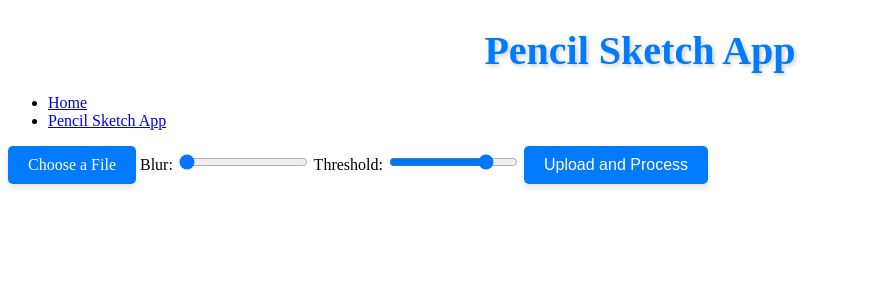
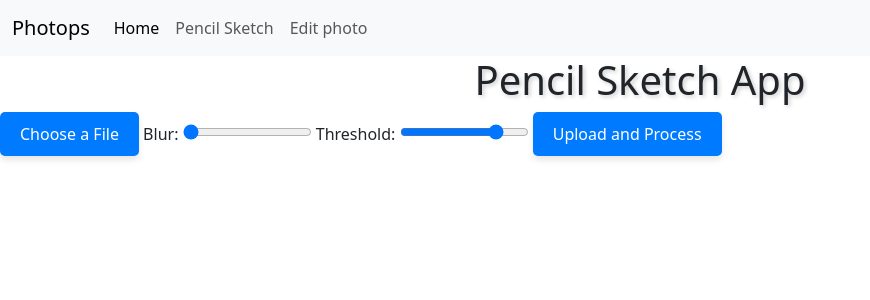
Before and after one commit to rahulbijoor/Photops, a Flask app: page /pencil_sketch in a window 1280 px wide. Shown: the top 300 px of the page, without its empty margins (0-870 px from the left). Run offline with Flask 3, Linux system fonts and the light colour scheme; some libraries are stand-ins or nearby versions.

Commit message:
Photops Navigation bar intro

```diff
--- a/templates/index.html
+++ b/templates/index.html
@@ -5,6 +5,7 @@
     <meta charset="UTF-8">
     <meta name="viewport" content="width=device-width, initial-scale=1.0">
     <title>Image Editor</title>
+    <link href="https://cdn.jsdelivr.net/npm/bootstrap@5.3.2/dist/css/bootstrap.min.css" rel="stylesheet" integrity="sha384-T3c6CoIi6uLrA9TneNEoa7RxnatzjcDSCmG1MXxSR1GAsXEV/Dwwykc2MPK8M2HN" crossorigin="anonymous">
     <link rel="stylesheet" href="{{ url_for('static', filename='style.css') }}">
     <style>
         body {
@@ -49,12 +50,13 @@
 </head>
 <body>
     <div class="container">
-        <h1>Photo Editor App</h1>
+        <h1>Photops</h1>
         <ul>
             <li><a href="{{ url_for('index') }}">Home</a></li>
             <li><a href="{{ url_for('pencil_sketch') }}">Pencil Sketch</a></li>
-            <li><a href="{{ url_for('photo_editor') }}">Edit_photo</a></li>
+            <li><a href="{{ url_for('photo_editor') }}">Edit photo</a></li>
         </ul>
     </div>
+    <script src="https://cdn.jsdelivr.net/npm/bootstrap@5.3.2/dist/js/bootstrap.bundle.min.js" integrity="sha384-C6RzsynM9kWDrMNeT87bh95OGNyZPhcTNXj1NW7RuBCsyN/o0jlpcV8Qyq46cDfL" crossorigin="anonymous"></script>
 </body>
 </html>
--- a/templates/pencil_sketch.html
+++ b/templates/pencil_sketch.html
@@ -6,16 +6,26 @@
     <meta name="viewport" content="width=device-width, initial-scale=1.0">
     <title>Pencil Sketch App</title>
     <link rel="stylesheet" href="{{ url_for('static', filename='style.css') }}">
+    <link href="https://cdn.jsdelivr.net/npm/bootstrap@5.3.2/dist/css/bootstrap.min.css" rel="stylesheet" integrity="sha384-T3c6CoIi6uLrA9TneNEoa7RxnatzjcDSCmG1MXxSR1GAsXEV/Dwwykc2MPK8M2HN" crossorigin="anonymous">
 </head>
 <body>
+    <nav class="navbar navbar-expand-lg bg-body-tertiary">
+        <div class="container-fluid">
+          <a class="navbar-brand" href="#">Photops</a>
+          <button class="navbar-toggler" type="button" data-bs-toggle="collapse" data-bs-target="#navbarNavAltMarkup" aria-controls="navbarNavAltMarkup" aria-expanded="false" aria-label="Toggle navigation">
+            <span class="navbar-toggler-icon"></span>
+          </button>
+          <div class="collapse navbar-collapse" id="navbarNavAltMarkup">
+            <div class="navbar-nav">
+              <a class="nav-link active" aria-current="page" href="{{ url_for('index') }}">Home</a>
+              <a class="nav-link" href="{{ url_for('pencil_sketch') }}">Pencil Sketch</a>
+              <a class="nav-link" href="{{ url_for('photo_editor') }}">Edit photo</a>
+            </div>
+          </div>
+        </div>
+      </nav>
     <h1>Pencil Sketch App</h1>
-    <nav>
-        <ul>
-            <li><a href="{{ url_for('index') }}">Home</a></li>
 
-            <li><a href="{{ url_for('pencil_sketch') }}">Pencil Sketch App</a></li>
-        </ul>
-    </nav>
     <form id="uploadForm" action="/upload" method="post" enctype="multipart/form-data">
         <label class="button" for="fileInput">Choose a File</label>
         <input type="file" id="fileInput" name="file" accept="image/*" onchange="displayOriginalImage(this)" style="display: none;" required>
@@ -91,5 +101,6 @@
             document.body.removeChild(downloadLink);
         }
     </script>
+     <script src="https://cdn.jsdelivr.net/npm/bootstrap@5.3.2/dist/js/bootstrap.bundle.min.js" integrity="sha384-C6RzsynM9kWDrMNeT87bh95OGNyZPhcTNXj1NW7RuBCsyN/o0jlpcV8Qyq46cDfL" crossorigin="anonymous"></script>
 </body>
 </html>
```
Also changed, not shown: templates/photo_editor.html (+28 -0 lines).
